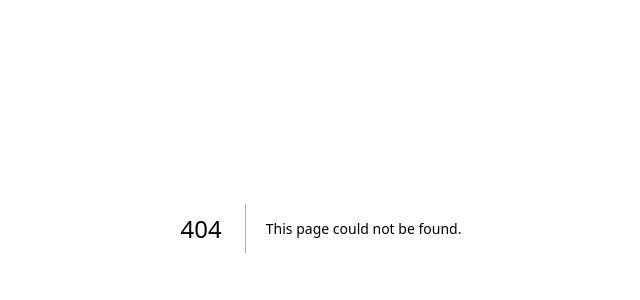
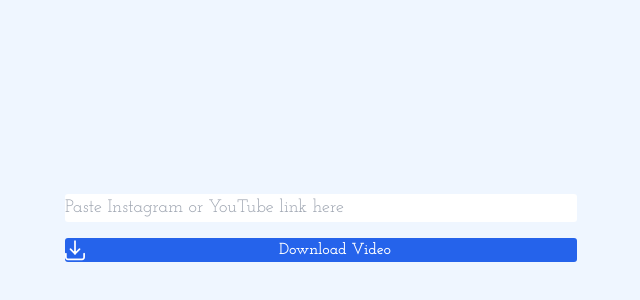
Before and after one commit to NiravRathwa/ev24, a Next.js app: page /about in a window 1280 px wide. Before the commit this address had no page. Shown: the part 172-472 px from the top of the page, without its empty margins (319-959 px from the left). Built offline with nearby package versions, Linux system fonts and the light colour scheme.

Commit message:
some changes

```diff
--- /dev/null
+++ b/app/about/page.tsx
@@ -0,0 +1,83 @@
+"use client";
+
+import React, { useState } from "react";
+import { Button } from 'primereact/button';
+import { InputText } from 'primereact/inputtext';
+import 'primereact/resources/themes/saga-blue/theme.css';  // PrimeReact theme
+import 'primereact/resources/primereact.min.css';           // PrimeReact core
+import 'primeicons/primeicons.css';                         // PrimeIcons
+import 'tailwindcss/tailwind.css';
+type Props = {};
+
+const About = (props: Props) => {
+  const [link, setLink] = useState("");
+
+  const handleDownload = () => {
+    // Handle the download logic here
+    console.log("Downloading video from:", link);
+  };
+  return (
+    <div className="min-h-screen flex flex-col items-center justify-center bg-blue-50 p-4">
+    {/* Header */}
+    {/* <header className="text-center mb-10">
+      <h1 className="text-4xl font-bold text-blue-700">Instatube Downloader</h1>
+      <p className="text-lg text-gray-600 mt-2">
+        Download Instagram and YouTube videos with ease
+      </p>
+    </header> */}
+
+    {/* Input and Button Section */}
+    <div className="w-full max-w-lg mx-auto">
+      <div className="mb-4">
+        <InputText
+          placeholder="Paste Instagram or YouTube link here"
+          className="w-full p-inputtext-lg text-lg"
+        />
+      </div>
+
+      <Button
+        label="Download Video"
+        icon="pi pi-download"
+        className="w-full p-button-lg bg-blue-600 hover:bg-blue-700 text-white font-semibold"
+      />
+    </div>
+
+    {/* Features Section */}
+    {/* <section className="mt-12 text-center">
+      <h2 className="text-2xl font-semibold mb-6">Why Use Instatube?</h2>
+      <div className="grid grid-cols-1 sm:grid-cols-2 gap-8 max-w-3xl mx-auto">
+        <div className="flex flex-col items-center">
+          <i className="pi pi-instagram text-4xl text-pink-500"></i>
+          <h3 className="text-lg font-bold mt-4">Download from Instagram</h3>
+          <p className="text-gray-600">Save your favorite Instagram videos with one click.</p>
+        </div>
+
+        <div className="flex flex-col items-center">
+          <i className="pi pi-youtube text-4xl text-red-600"></i>
+          <h3 className="text-lg font-bold mt-4">Download from YouTube</h3>
+          <p className="text-gray-600">Easily grab YouTube videos for offline viewing.</p>
+        </div>
+
+        <div className="flex flex-col items-center">
+          <i className="pi pi-clock text-4xl text-blue-500"></i>
+          <h3 className="text-lg font-bold mt-4">Fast Downloads</h3>
+          <p className="text-gray-600">Experience fast and reliable downloading services.</p>
+        </div>
+
+        <div className="flex flex-col items-center">
+          <i className="pi pi-mobile text-4xl text-green-500"></i>
+          <h3 className="text-lg font-bold mt-4">Mobile Friendly</h3>
+          <p className="text-gray-600">Fully optimized for mobile and tablet devices.</p>
+        </div>
+      </div>
+    </section> */}
+
+    {/* Footer */}
+    {/* <footer className="mt-16 text-center">
+      <p className="text-gray-500">&copy; 2024 Instatube Downloader. All rights reserved.</p>
+    </footer> */}
+  </div>
+  );
+};
+
+export default About
--- a/app/components/Header.css
+++ b/app/components/Header.css
@@ -27,6 +27,7 @@
 }
 
 .collapsed {
-  height: 0;
+  /* height: 5rem !important; */
+  /* background-color: black; */
   animation: collapse 0.5s ease-out forwards;
 }
--- a/app/components/Header.tsx
+++ b/app/components/Header.tsx
@@ -51,6 +51,19 @@
       window.removeEventListener("resize", handleResize);
     };
   }, []);
+
+  // useEffect(() => {
+  //   if (open) {
+  //     document.body.style.overflow = "hidden";
+  //   } else {
+  //     document.body.style.overflow = "auto";
+  //   }
+
+  //   return () => {
+  //     document.body.style.overflow = "auto";
+  //   };
+  // }, [open]);
+
   const toggle = () => {
     setOpen(!open);
   };
@@ -74,7 +87,7 @@
           <a href="#" className="font-bold text-lg">Our Services</a>
         </MotionListItem>
         <MotionListItem>
-          <a href="#" className="font-bold text-lg">About</a>
+          <a href="/about" className="font-bold text-lg">About</a>
         </MotionListItem>
         <MotionListItem>
           <a href="#" className="font-bold text-lg">Blog</a>
@@ -95,8 +108,8 @@
       animate={{ opacity: 1 }}
       transition={{ duration: 0.5 }}
     >
-      <nav className=" box-content ">
-        <div className="md:hidden relative flex justify-between items-center z-10  px-4 ">
+      <nav className="">
+        <div className="md:hidden   fixed top-0 left-0 w-full flex justify-between items-center z-40  px-4 ">
           <div className="bg-white">
             <Image
               src="/next.svg"
@@ -108,7 +121,7 @@
           <div className="mt-4">
             {open ? (
               <i
-                className="pi pi-times text-white"
+                className="pi pi-times text-white "
                 style={{ color: iconColor, fontSize: "1.5rem" }}
                 onClick={toggle}
               ></i>
@@ -124,7 +137,7 @@
 
         {!isMobile ? (
           <motion.ul
-            className="flex justify-center items-center gap-4 p-4"
+            className="flex justify-center items-center gap-4 p-4 z-40"
             initial="hidden"
             animate="visible"
           >
@@ -135,7 +148,7 @@
               <a href="#">Our Services</a>
             </MotionListItem>
             <MotionListItem>
-              <a href="#">About</a>
+              <a href="/about">About</a>
             </MotionListItem>
             <li className="bg-white">
             <Image
@@ -160,7 +173,6 @@
         )}
       </nav>
 
-      <nav className="hidden md:block"></nav>
     </motion.header>
   );
 };
--- /dev/null
+++ b/app/components/withLayout.tsx
@@ -0,0 +1,16 @@
+import Header from "./Header";
+import Footer from "./Footer";
+
+export const WithLayout = <P extends object>(Component: React.ComponentType<P>) => {
+  return function WrappedComponent(props: P) {
+    return (
+      <>
+        <Header />
+        <main>
+          <Component {...props} />
+        </main>
+        <Footer />
+      </>
+    );
+  };
+};
--- a/app/page.tsx
+++ b/app/page.tsx
@@ -6,6 +6,7 @@
 import CardComponent from "./components/CardComponent";
 import SwiperComponent from "./components/SwiperComponent";
 import Footer from "./components/Footer";
+import { WithLayout } from "./components/withLayout";
 
 const containerVariants = {
   visible: {
@@ -75,7 +76,7 @@
   },
 ];
 
-export default function Home() {
+const Home = () => {
   const ref1 = useRef(null);
   const ref2 = useRef(null);
   const ref3 = useRef(null);
@@ -85,8 +86,8 @@
 
   return (
     <>
-        <Header />
       <section ref={ref1} className="w-full h-screen overflow-hidden">
+        {/* <Header /> */}
         <div className="absolute inset-0 bg-custom-gradient z-0"></div>
         <motion.div
           className="relative z-10 flex flex-col items-start justify-normal gap-5 w-full h-full mt-20 text-white md:mt-8 p-8"
@@ -224,7 +225,8 @@
       <section className="w-full  min-h-screen bg-red-400 flex justify-center items-center">
         <SwiperComponent type="feedback" content={feedbackData} />
       </section>
-      <Footer />
+      {/* <Footer /> */}
     </>
   );
-}
+};
+export default WithLayout(Home);
```
